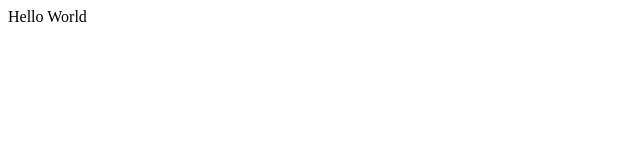
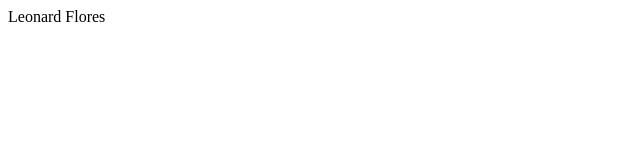
Before and after one commit to LeonardFlores/sample_git, a plain HTML site: page index.html in a window 1280 px wide. Shown: the full height of the page, 0-640 px from the left. Drawn offline with Linux system fonts and the light colour scheme.

Commit message:
updayed index.html

```diff
--- a/index.html
+++ b/index.html
@@ -7,6 +7,6 @@
     <title>Document</title>
 </head>
 <body>
-    <div>Hello World</div>
+    <div>Leonard Flores</div>
 </body>
 </html>
```
